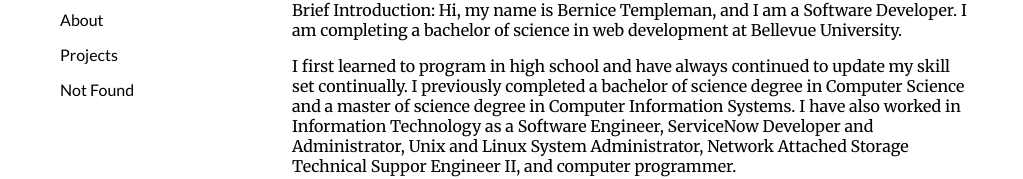
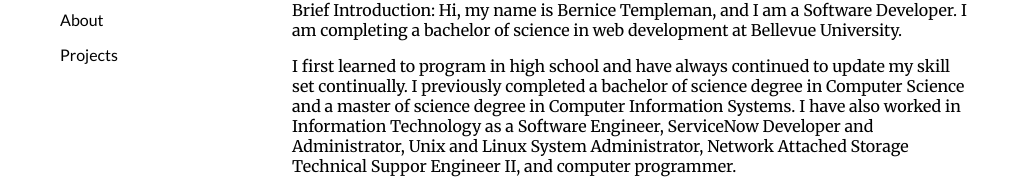
Before and after one commit to bernicetempleman1/portfolio, an Angular app: page / in a window 1280 px wide. Shown: the part 493-672 px from the top of the page, without its empty margins (128-1151 px from the left). Built offline with nearby package versions, Linux system fonts and the light colour scheme.

Commit message:
update commit

```diff
--- a/src/app/app.component.ts
+++ b/src/app/app.component.ts
@@ -20,7 +20,7 @@ import { RouterLink, RouterOutlet } from '@angular/router';
     <li><a routerLink="/resume">Resume</a></li>
     <li><a routerLink="/about">About</a></li>
     <li><a routerLink="/projects">Projects</a></li>
-    <li><a routerLink="/not-found">Not Found</a></li>
+
   </ul>
 </nav>
 <section class="content">
```
Also changed, not shown: 1 other file (tests, documents, lock files or other folders).
